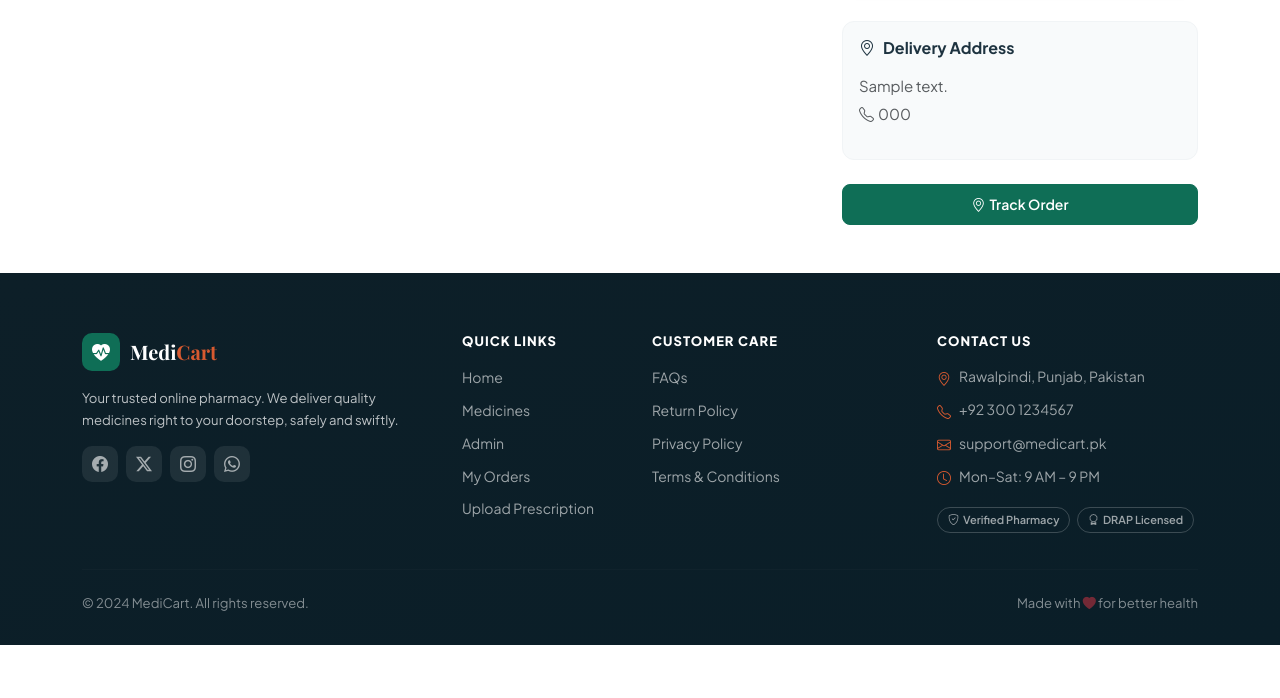
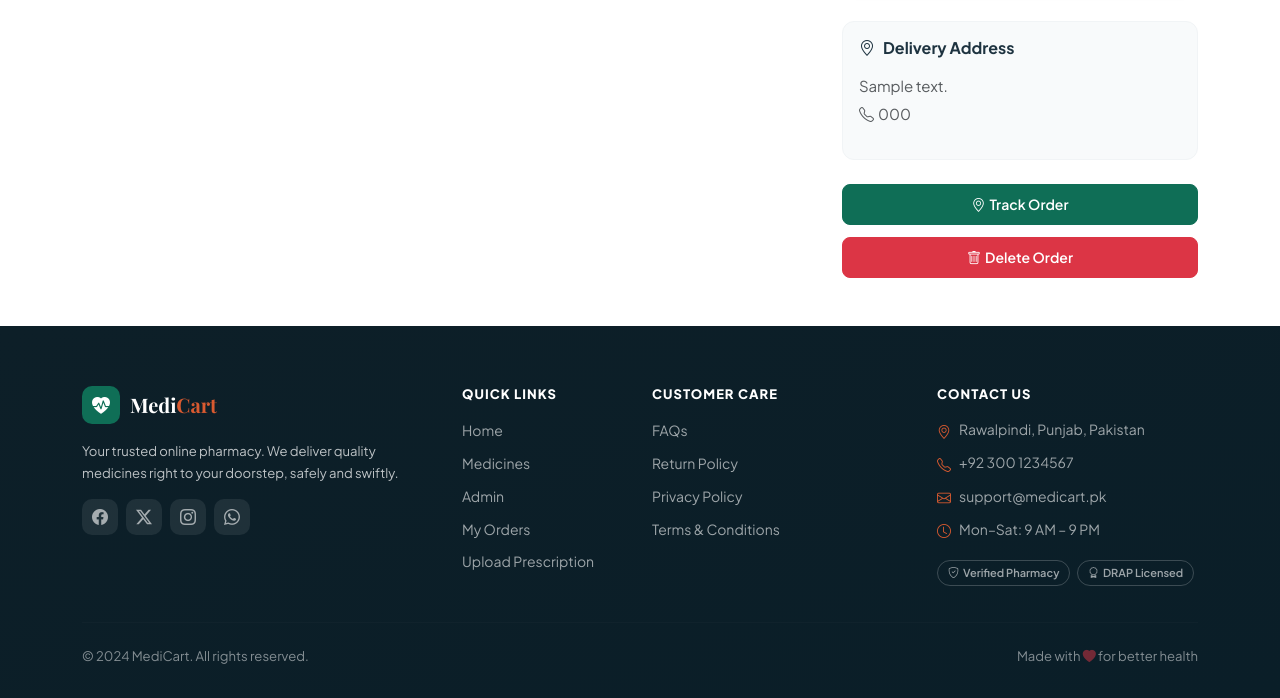
Before and after one commit to MansoorAhmad653/Medicart, a Django app: page /orders/1/ in a window 1280 px wide. Shown: the part 722-1420 px from the top of the page. Before the commit the page ends 1367 px from the top, so only its background shows below. Run offline with Django 4.2, Linux system fonts and the light colour scheme; a user stored in the database is signed in; tables that the repository leaves empty hold one stand-in row (values such as "Sample post"); parts of the project's set-up code (start-up, migrations or seed data) failed here and were passed over.

Commit message:
Add order deletion for users and enable admin delete permissions for orders and users

```diff
--- a/orders/admin.py
+++ b/orders/admin.py
@@ -154,4 +154,4 @@ class OrderItemAdmin(admin.ModelAdmin):
         return False
 
     def has_delete_permission(self, request, obj=None):
-        return False
+        return True
--- a/orders/templates/orders/order_detail.html
+++ b/orders/templates/orders/order_detail.html
@@ -30,6 +30,21 @@
                 <button type="submit" class="btn btn-danger btn-sm">Yes, Cancel Order</button>
             </form>
             <a href="{% url 'orders:order_detail' order.pk %}" class="btn btn-outline-secondary btn-sm ms-2">No, Keep Order</a>
+        </div>
+    </div>
+    {% endif %}
+
+    {% if confirm_delete %}
+    <div class="alert alert-danger d-flex align-items-center gap-3 mb-4">
+        <i class="bi bi-trash-fill fs-4"></i>
+        <div>
+            <strong>Permanently Delete Order?</strong><br>
+            This will <strong>permanently remove</strong> Order #{{ order.id }} from your history. This action cannot be undone.
+            <form method="post" action="{% url 'orders:delete_order' order.pk %}" class="d-inline ms-3">
+                {% csrf_token %}
+                <button type="submit" class="btn btn-danger btn-sm">Yes, Delete Order</button>
+            </form>
+            <a href="{% url 'orders:order_detail' order.pk %}" class="btn btn-outline-secondary btn-sm ms-2">No, Keep It</a>
         </div>
     </div>
     {% endif %}
@@ -150,6 +165,10 @@
                     <i class="bi bi-star me-1"></i>Leave a Review
                 </a>
                 {% endif %}
+                <a href="{% url 'orders:delete_order' order.pk %}" class="btn btn-danger w-100 mt-1"
+                   onclick="return confirm('Are you sure you want to permanently delete Order #{{ order.id }}? This cannot be undone.')">
+                    <i class="bi bi-trash me-1"></i>Delete Order
+                </a>
             </div>
         </div>
     </div>
--- a/orders/templates/orders/order_list.html
+++ b/orders/templates/orders/order_list.html
@@ -63,6 +63,10 @@
                         <i class="bi bi-x me-1"></i>Cancel
                     </a>
                     {% endif %}
+                    <a href="{% url 'orders:delete_order' order.pk %}" class="btn btn-sm btn-danger"
+                       onclick="return confirm('Permanently delete Order #{{ order.id }}? This cannot be undone.')">
+                        <i class="bi bi-trash me-1"></i>Delete
+                    </a>
                 </div>
             </div>
         </div>
--- a/orders/urls.py
+++ b/orders/urls.py
@@ -8,4 +8,5 @@ urlpatterns = [
     path('<int:pk>/', views.order_detail, name='order_detail'),
     path('<int:pk>/track/', views.track_order, name='track_order'),
     path('<int:pk>/cancel/', views.cancel_order, name='cancel_order'),
+    path('<int:pk>/delete/', views.delete_order, name='delete_order'),
 ]
--- a/orders/views.py
+++ b/orders/views.py
@@ -47,3 +47,24 @@ def cancel_order(request, pk):
         messages.success(request, f'Order #{order.id} has been cancelled successfully.')
         return redirect('orders:order_list')
     return render(request, 'orders/order_detail.html', {'order': order, 'confirm_cancel': True})
+
+
+@login_required
+def delete_order(request, pk):
+    order = get_object_or_404(Order, pk=pk, user=request.user)
+    if request.method == 'POST':
+        # Restore stock if the order wasn't cancelled or delivered yet
+        if order.status not in ('cancelled', 'delivered'):
+            bulk_update_items = []
+            for item in order.items.all():
+                if item.medicine:
+                    item.medicine.stock_quantity += item.quantity
+                    bulk_update_items.append(item.medicine)
+            if bulk_update_items:
+                from shop.models import Medicine
+                Medicine.objects.bulk_update(bulk_update_items, ['stock_quantity'], batch_size=100)
+
+        order.delete()
+        messages.success(request, f'Order #{pk} has been deleted successfully.')
+        return redirect('orders:order_list')
+    return render(request, 'orders/order_detail.html', {'order': order, 'confirm_delete': True})
```
